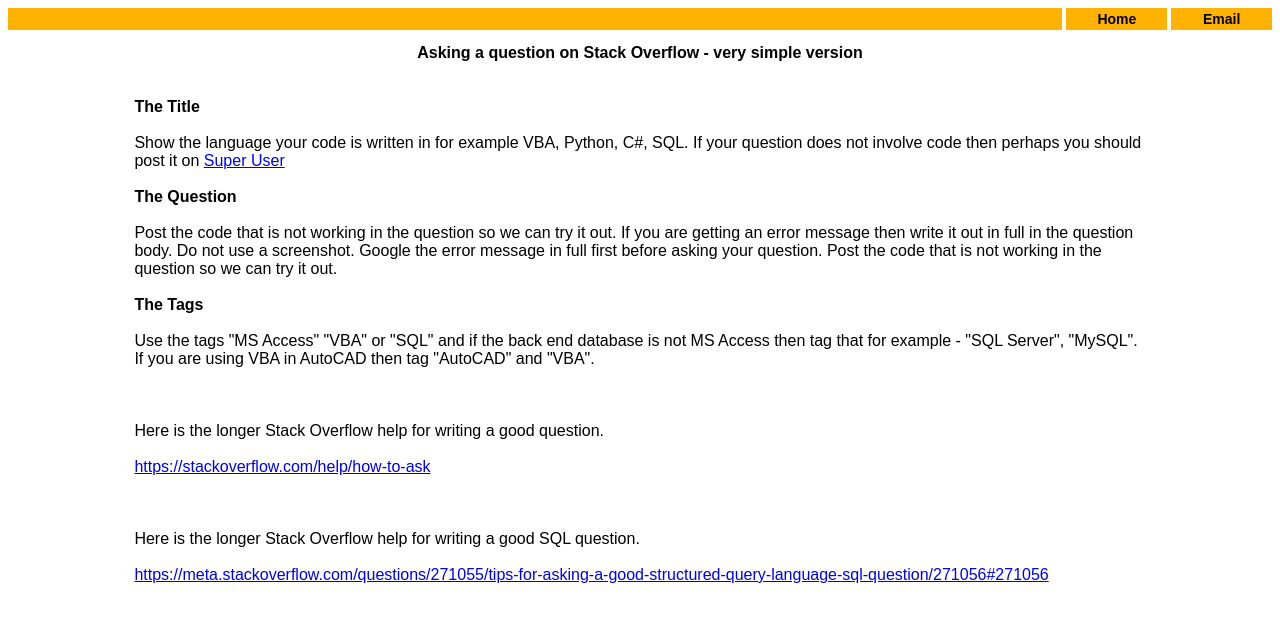
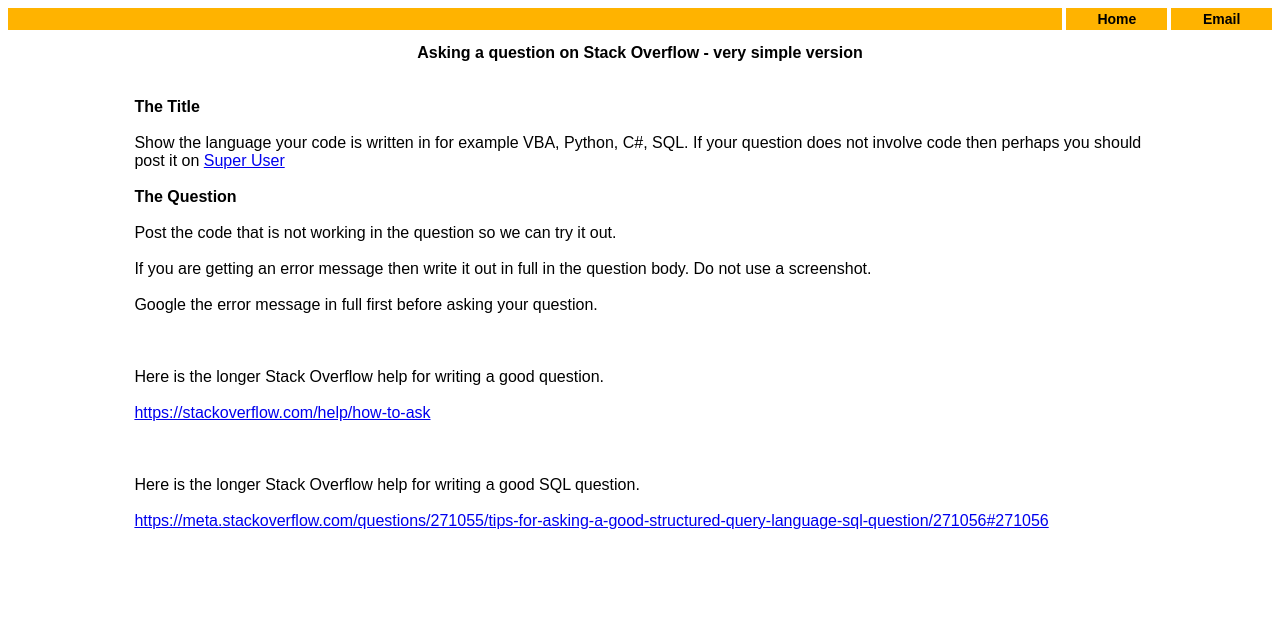
Before and after one commit to DaveTallett26/davetallett26.github.io, a Jekyll site: the page SOQuestion.html, which Jekyll copies as it is, in a window 1280 px wide. Shown: the top 622 px of the page. Built offline with Jekyll 4.4.1, drawn with Linux system fonts in a browser that asks for light colours.

Commit message:
simplify generalise

```diff
--- a/SOQuestion.html
+++ b/SOQuestion.html
@@ -2,7 +2,7 @@
 <html xmlns="http://www.w3.org/1999/xhtml" xml:lang="en" lang="en">
 <head>
 <meta http-equiv="Content-type" content="text/html;charset=UTF-8" />
-<title>Asking a Microsoft Access question on Stack Overflow</title>
+<title>Asking a question on Stack Overflow</title>
 <meta name="viewport" content="width=device-width, initial-scale=1, minimum-scale=1" />
 <link rel="stylesheet" href="style.css" />
 </head>
@@ -25,15 +25,10 @@
 <b>The Question</b>
 <br/><br/>
 Post the code that is not working in the question so we can try it out.
-If you are getting an error message then write it out in full in the question body.
-  Do not use a screenshot.
-  Google the error message in full first before asking your question.
-Post the code that is not working in the question so we can try it out.
-  <br/><br/>
-<b>The Tags</b>
 <br/><br/>
-Use the tags "MS Access" "VBA" or "SQL" and if the back end database is not MS Access then tag that for example - "SQL Server", "MySQL".
-  If you are using VBA in AutoCAD then tag "AutoCAD" and "VBA".
+If you are getting an error message then write it out in full in the question body. Do not use a screenshot.
+<br/><br/>
+Google the error message in full first before asking your question.
 <br/><br/>
 <br/><br/>
 Here is the longer Stack Overflow help for writing a good question.
@@ -44,5 +39,5 @@
 Here is the longer Stack Overflow help for writing a good SQL question.
 <br/><br/>
 <a href="https://meta.stackoverflow.com/questions/271055/tips-for-asking-a-good-structured-query-language-sql-question/271056#271056">
-  https://meta.stackoverflow.com/questions/271055/tips-for-asking-a-good-structured-query-language-sql-question/271056#271056</a>
-  </div>
+https://meta.stackoverflow.com/questions/271055/tips-for-asking-a-good-structured-query-language-sql-question/271056#271056</a>
+</div>
```
